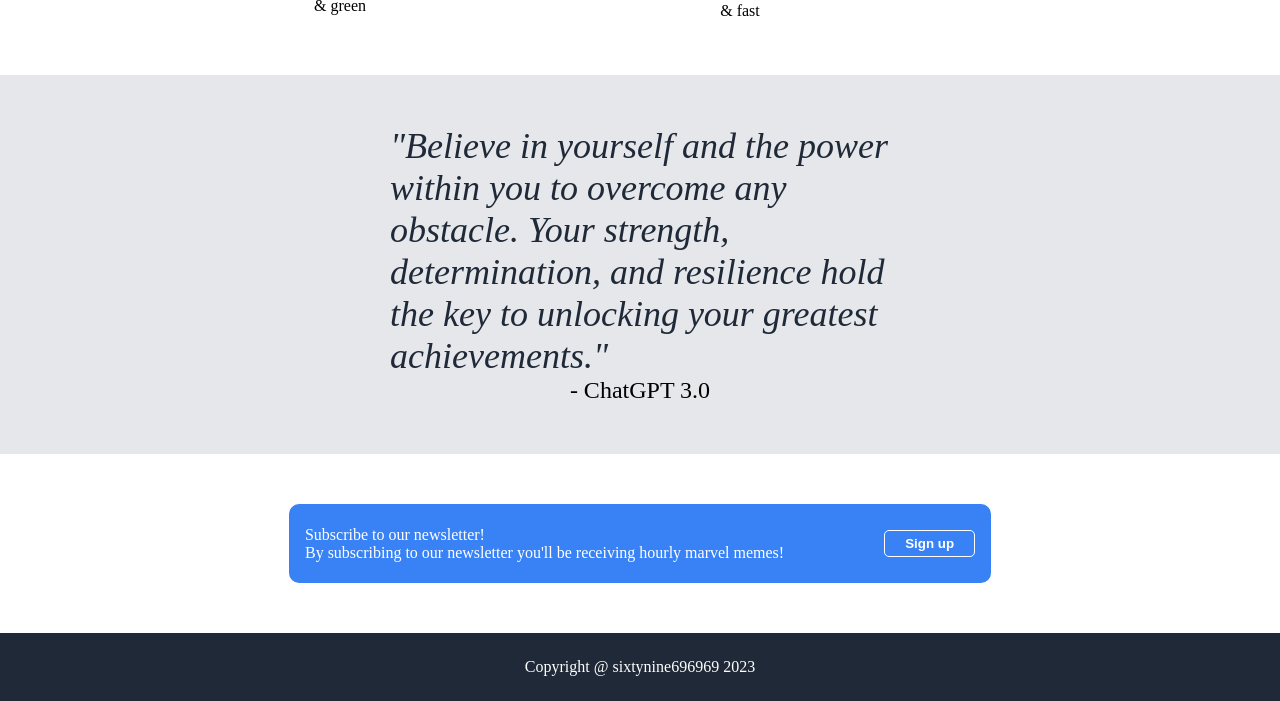
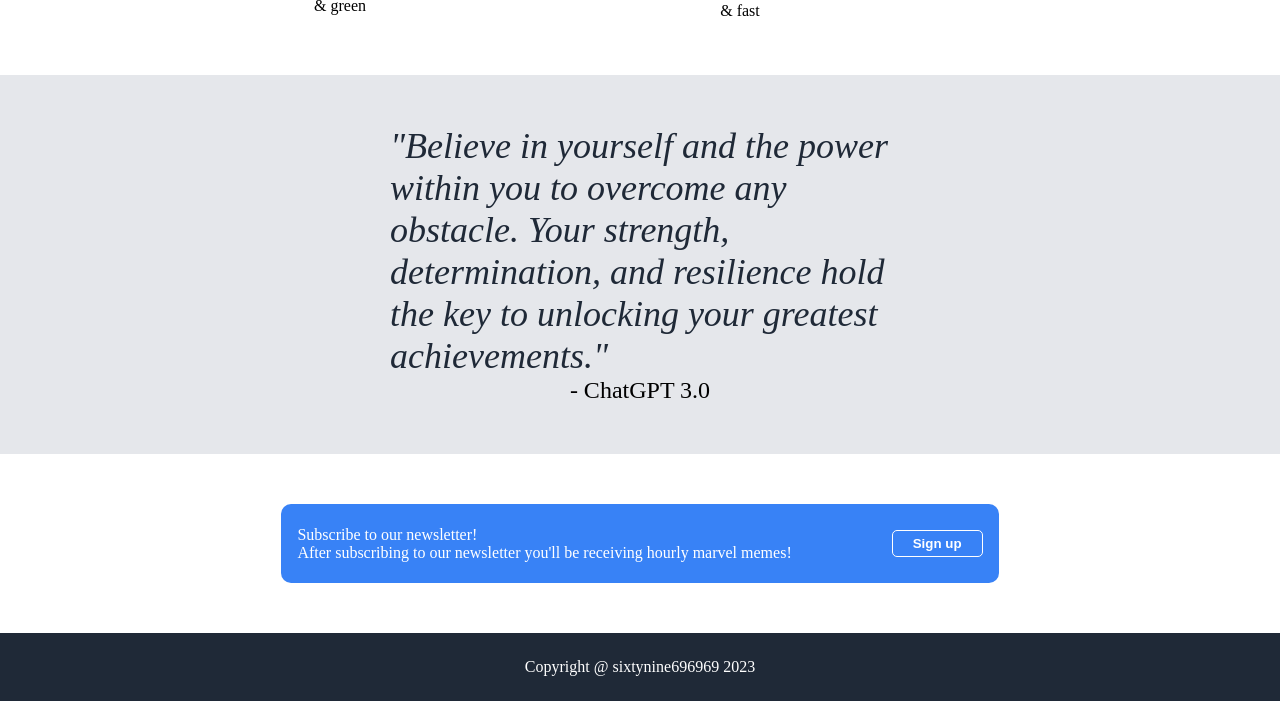
Before and after one commit to sixtynine696969/landing-page, a plain HTML site: page index.html in a window 1280 px wide. Shown: the part 503-1204 px from the top of the page. Drawn offline with Linux system fonts and the light colour scheme.

Commit message:
Fix call to action body text

```diff
--- a/index.html
+++ b/index.html
@@ -61,7 +61,7 @@
     <div class="call-to-action">
         <div class="cta-left">
             <p>Subscribe to our newsletter!</p>
-            <p>By subscribing to our newsletter you'll be receiving hourly marvel memes!</p>
+            <p>After subscribing to our newsletter you'll be receiving hourly marvel memes!</p>
         </div>
         <div class="cta-right">
             <button>Sign up</button>
```
